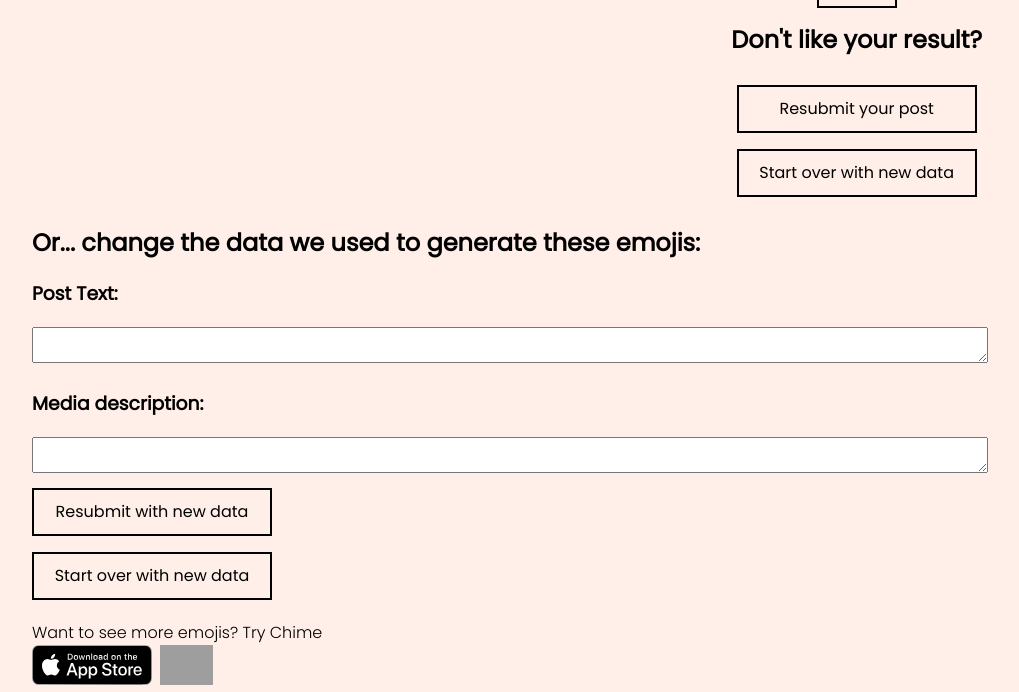
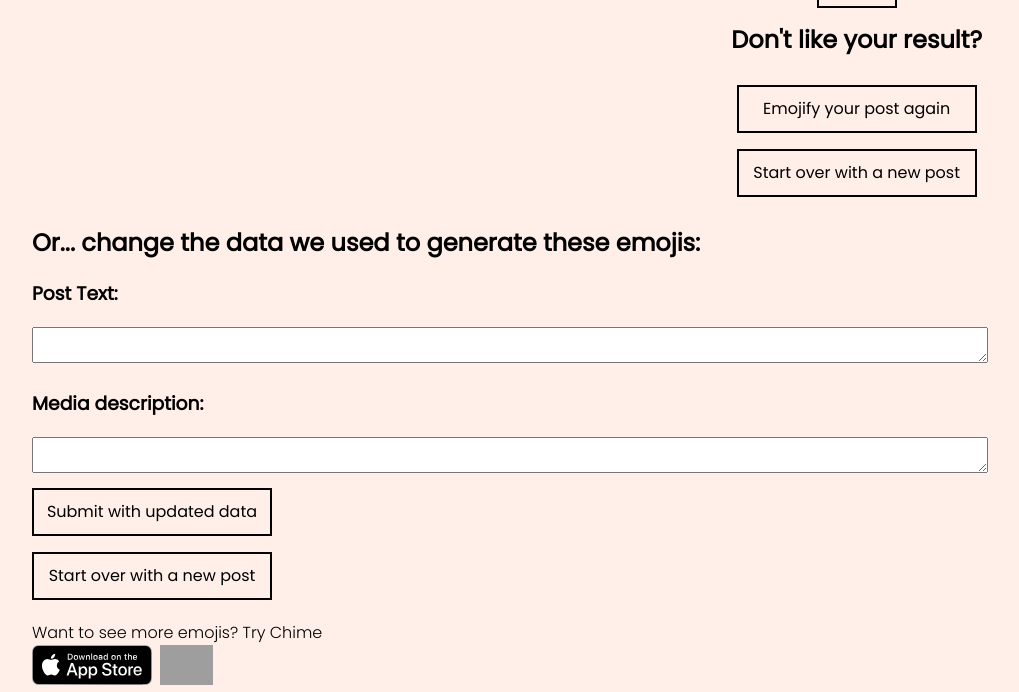
Before and after one commit to Shmaltalk/YourPostOnChime, a Flask app: template templates/EmojiOutput.html in a window 1280 px wide. Shown: the part 268-960 px from the top of the page, without its empty margins (133-1152 px from the left). Run offline with Flask 2, Linux system fonts and the light colour scheme; the template is opened without the code that fills it, so the values that code supplies are empty; parts of the project's set-up code (start-up, migrations or seed data) failed here and were passed over; some libraries are stand-ins or nearby versions; grey boxes are pictures that could not be loaded.

Commit message:
wording updates, bugfix to run on gcloud

```diff
--- a/server.py
+++ b/server.py
@@ -2,7 +2,6 @@ import os
 from flask import Flask, render_template, request, redirect, url_for
 from get_tweet_data import get_tweet_data, get_tweet_embed
 from send_to_chatGPT import get_response
-from get_img_descrip import get_img_descrip
 
 app = Flask(__name__)
 
@@ -78,8 +77,6 @@ def text_case(message_text, emoji_string, media_descrip):
     return redirect(url_for('emoji_result')+"?message_text={}&emoji_string={}&media_descrip={}".format(message_text, GPT_output, media_descrip))
 
 
-
-
 if __name__ == '__main__':
   port = int(os.environ.get('PORT', 5000))
   app.run(debug=True, host='0.0.0.0', port=port)
--- a/templates/EmojiOutput.html
+++ b/templates/EmojiOutput.html
@@ -40,11 +40,11 @@
               <input type="hidden" name="tweet_link" value="{{tweet_link}}">
               <input type="hidden" name="message_text" value="{{message_text}}">
               <input type="hidden" name="media_descrip" value="{{media_descrip}}">
-              <input class="button_t" type="submit" value="Resubmit your post">
+              <input class="button_t" type="submit" value="Emojify your post again">
             </form>
 
             <form action="/">
-              <input class="button_t" type="submit" value="Start over with new data">
+              <input class="button_t" type="submit" value="Start over with a new post">
             </form>
 
           </div>
@@ -63,11 +63,11 @@
             <label for="media_descrip"><h3>Media description:</h3></label>
             <textarea name="media_descrip" maxlength="300">{{media_descrip}}</textarea> <br>
             <input type="hidden" name="tweet_link" value="{{tweet_link}}">
-            <input class="button_t" type="submit" value="Resubmit with new data">
+            <input class="button_t" type="submit" value="Submit with updated data">
           </form>
 
           <form action="/">
-            <input class="button_t" type="submit" value="Start over with new data">
+            <input class="button_t" type="submit" value="Start over with a new post">
           </form>
         </div>
 
```
Also changed, not shown: README.md.
